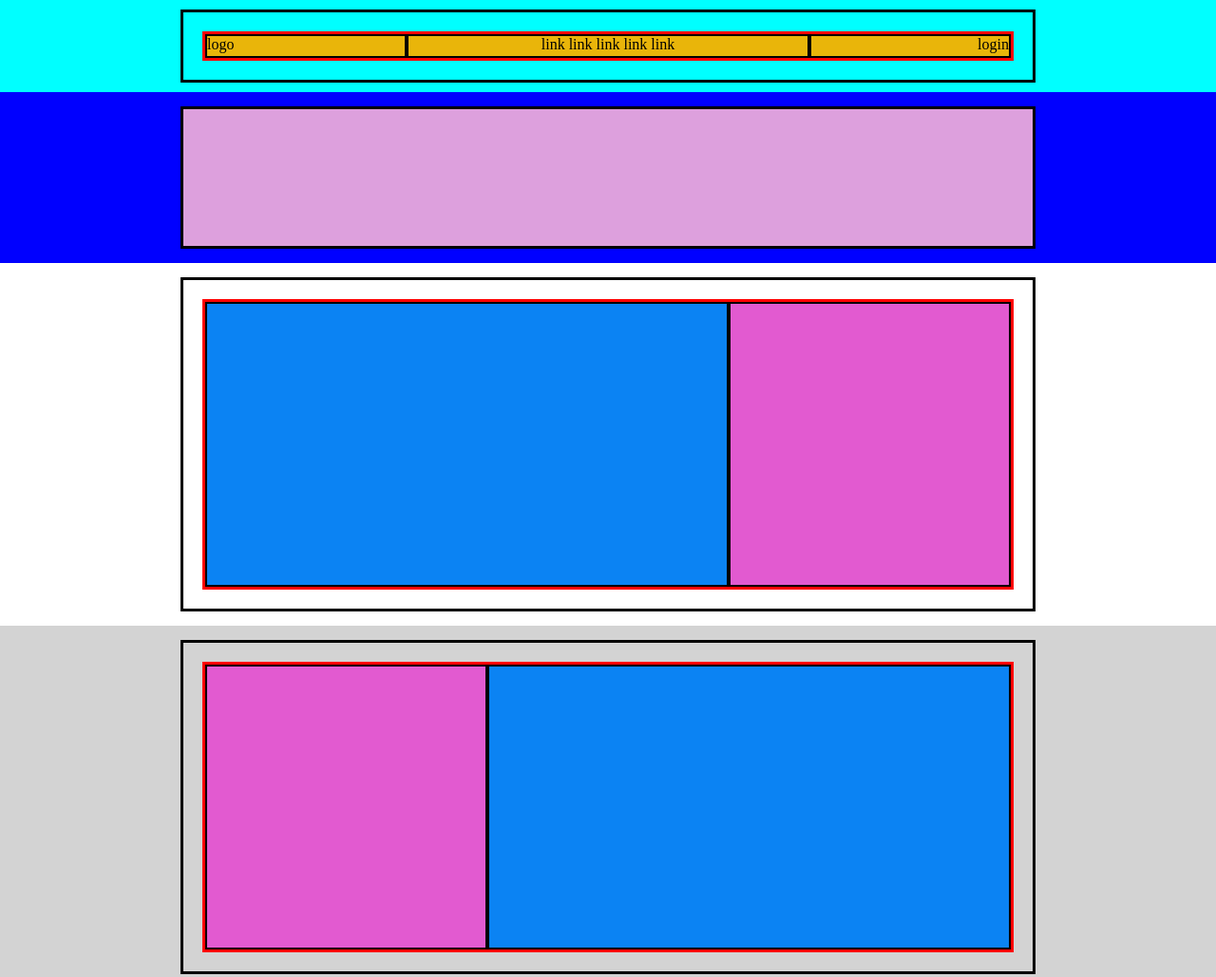
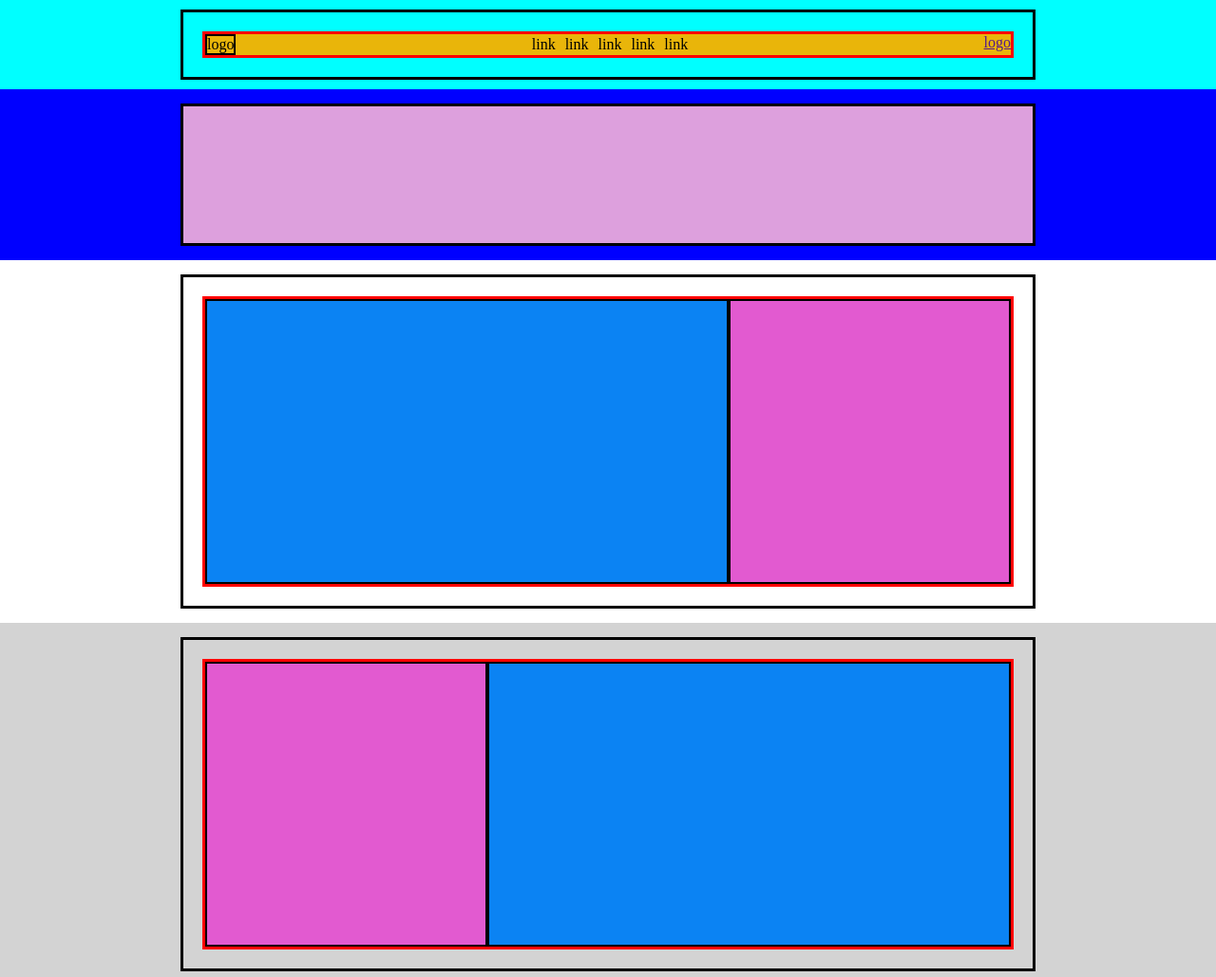
Before and after one commit to ChriCore99/htmlcss-discord, a plain HTML site: page index.html in a window 1280 px wide. Shown: the top 1029 px of the page at 95% size. Drawn offline with Linux system fonts and the light colour scheme.

Commit message:
ADD: sistemato codice barra header

```diff
--- a/css/style.css
+++ b/css/style.css
@@ -29,25 +29,19 @@ img {
 
 .row {
     display: flex;
+    flex-wrap: wrap;
 }
 
-.col-header {
+.jst-content {
+    justify-content: space-between;
     min-height: 25px;
     background-color: rgb(233, 181, 10);
 }
 
-.header-logo {
-    flex-basis: 25%;
-}
-
-.header-login {
-    flex-basis: 25%;
-    text-align: end;
-}
-
-.header-link {
-    flex-basis: 50%;
-    text-align: center;
+.ul-center {
+    display: flex;
+    align-items: center;
+    gap: 10px;
 }
 
 /* main */
--- a/index.html
+++ b/index.html
@@ -13,10 +13,16 @@
 
         <section class="header-sec">
             <div class="container">
-                <div class="row">
+                <div class="row jst-content">
                     <div class="col col-header header-logo"> logo </div>
-                    <div class="col col-header header-link"> link link link link link </div>
-                    <div class="col col-header header-login"> login </div>
+                    <ul class="ul-center">
+                        <li>link </li>
+                        <li>link </li>
+                        <li>link</li>
+                        <li>link </li>
+                        <li>link </li>
+                    </ul>
+                    <a href=""> logo </a>
                 </div>
             </div>
         </section>
```
